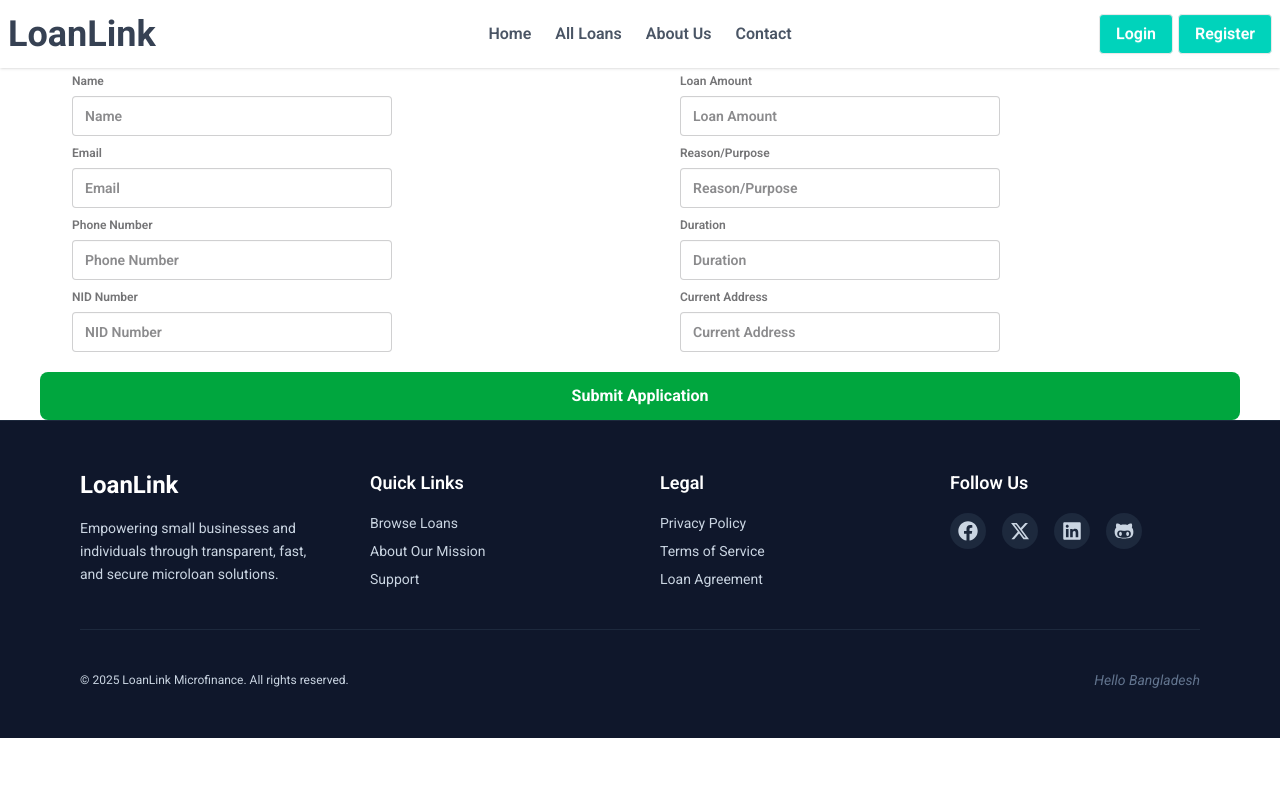
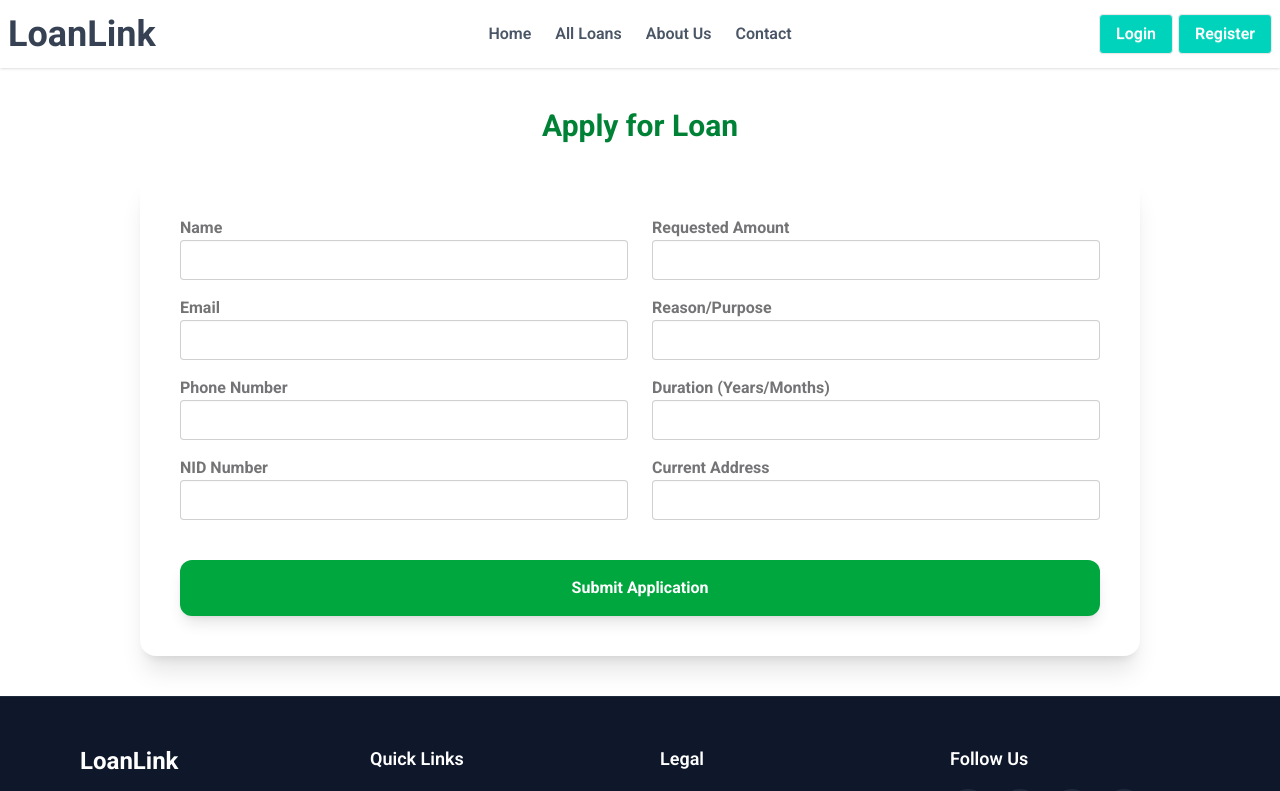
Before and after one commit to sumon10c/Microloan-client-site, a React (Vite) app: page /loanApplication/1 in a window 1280 px wide. Shown: the top 791 px of the page. Built offline with nearby package versions, Linux system fonts and the light colour scheme; no server answers.

Commit message:
add updated application form

```diff
--- a/src/page/All Loan/LoanApplicationForm/LoanApplicationForm.jsx
+++ b/src/page/All Loan/LoanApplicationForm/LoanApplicationForm.jsx
@@ -1,142 +1,151 @@
-import React from "react";
+import React, { useContext, useEffect } from "react";
 import { useForm } from "react-hook-form";
 import Swal from "sweetalert2";
 import Axios from "../../../Context/Hook/useAxiousSucere/Axios";
 import { useParams } from "react-router";
+import usehook from "../../../Context/Hook/usehook";
+import { AuthContex } from "../../../Context/AuthContex";
 
 const LoanApplicationForm = () => {
-  const { _id } = useParams();
-  const axiosSecure = Axios();
+  const { id } = useParams();
+
+  const { user } = usehook();
+  const axiosSecure = Axios(AuthContex);
+
   const {
     register,
     handleSubmit,
+    reset,
     formState: { errors },
   } = useForm();
+
+  useEffect(() => {
+    if (user) {
+      reset({
+        name: user?.displayName,
+        Email: user?.email,
+      });
+    }
+  }, [user, reset]);
+
   const applicationSubmite = (data) => {
     const fullData = {
-      ...data, // ইউজারের পূরণ করা সব ইনপুট ডাটা
-      loanId: _id, // useParams() থেকে পাওয়া সেই নির্দিষ্ট লোনের ID
-      status: "Pending", // আপনি এখানে সরাসরি "Pending" লিখে দিচ্ছেন
-      appliedDate: new Date().toISOString(), // বর্তমান সময় ও তারিখ অটোমেটিক জেনারেট হচ্ছে
+      ...data,
+      loanId: id,
+      status: "Pending",
+      appliedDate: new Date().toISOString(),
     };
-    console.log("Database-এ যা যা যাচ্ছে:", fullData);
 
-    console.log("loan applicaan name:", data);
     Swal.fire({
       title: "Are you sure?",
-      text: "You won't be able to revert this!",
-      icon: "warning",
+      text: "আপনি কি আবেদনটি জমা দিতে চান?",
+      icon: "question",
       showCancelButton: true,
       confirmButtonColor: "#3085d6",
       cancelButtonColor: "#d33",
-      confirmButtonText: "Yes, Submit it!",
+      confirmButtonText: "Yes, Submit!",
     }).then((result) => {
       if (result.isConfirmed) {
         axiosSecure.post("/loansApplication", fullData).then((res) => {
-          console.log("after post", res.data);
           if (res.data.insertedId) {
-            Swal.fire("Success!", "আবেদনটি জমা হয়েছে!", "success");
-            reset(); // ফর্মটি খালি করার জন্য
+            Swal.fire("Success!", "আবেদনটি সফলভাবে জমা হয়েছে!", "success");
+            reset();
           }
         });
-
-        // Swal.fire({
-        //   title: "Deleted!",
-        //   text: "Your file has been deleted.",
-        //   icon: "success",
-        // });
       }
     });
   };
+
   return (
-    <div>
+    <div className="py-10">
+      <h2 className="text-3xl font-bold text-center mb-8 text-green-700">
+        Apply for Loan
+      </h2>
       <form
         onSubmit={handleSubmit(applicationSubmite)}
-        className="max-w-[1200px] mx-auto grid grid-cols-1 md:grid-cols-2 gap-4"
+        className="max-w-[1000px] mx-auto grid grid-cols-1 md:grid-cols-2 gap-6 bg-white p-10 shadow-xl rounded-2xl"
       >
-        {/* 1st collam */}
-        <div className="font-semibold ml-8">
-          <fieldset className="fieldset">
-            <label className="label">Name</label>
+        {/* Column 1 */}
+        <div className="space-y-4">
+          <div>
+            <label className="label font-bold">Name</label>
             <input
-              type="text"
               {...register("name")}
-              className="input"
-              placeholder="Name"
+              className="input input-bordered w-full"
+              readOnly
             />
-          </fieldset>
-          <fieldset className="fieldset">
-            <label className="label">Email</label>
+          </div>
+          <div>
+            <label className="label font-bold">Email</label>
             <input
-              type="Email"
               {...register("Email")}
-              className="input"
-              placeholder="Email"
+              className="input input-bordered w-full"
+              readOnly
             />
-          </fieldset>
-          <fieldset className="fieldset">
-            <label className="label">Phone Number</label>
+          </div>
+          <div>
+            <label className="label font-bold">Phone Number</label>
             <input
               type="number"
               {...register("Number")}
-              className="input"
-              placeholder="Phone Number"
+              className="input input-bordered w-full"
+              required
             />
-          </fieldset>
-          <fieldset className="fieldset">
-            <label className="label">NID Number</label>
+          </div>
+          <div>
+            <label className="label font-bold">NID Number</label>
             <input
               type="number"
               {...register("NID")}
-              className="input"
-              placeholder="NID Number"
+              className="input input-bordered w-full"
+              required
             />
-          </fieldset>
+          </div>
         </div>
-        {/* 2nd collam */}
-        <div className="font-semibold ml-8">
-          <fieldset className="fieldset">
-            <label className="label">Loan Amount</label>
+
+        {/* Column 2 */}
+        <div className="space-y-4">
+          <div>
+            <label className="label font-bold">Requested Amount</label>
             <input
               type="number"
               {...register("amount")}
-              className="input"
-              placeholder="Loan Amount"
+              className="input input-bordered w-full"
+              required
             />
-          </fieldset>
-          <fieldset className="fieldset">
-            <label className="label">Reason/Purpose</label>
+          </div>
+          <div>
+            <label className="label font-bold">Reason/Purpose</label>
             <input
               type="text"
               {...register("purpose")}
-              className="input"
-              placeholder="Reason/Purpose"
+              className="input input-bordered w-full"
+              required
             />
-          </fieldset>
-          <fieldset className="fieldset">
-            <label className="label">Duration</label>
+          </div>
+          <div>
+            <label className="label font-bold">Duration (Years/Months)</label>
             <input
               type="text"
               {...register("duration")}
-              className="input"
-              placeholder="Duration"
+              className="input input-bordered w-full"
+              required
             />
-          </fieldset>
-          <fieldset className="fieldset">
-            <label className="label">Current Address</label>
+          </div>
+          <div>
+            <label className="label font-bold">Current Address</label>
             <input
               type="text"
               {...register("Address")}
-              className="input"
-              placeholder="Current Address"
+              className="input input-bordered w-full"
+              required
             />
-          </fieldset>
+          </div>
         </div>
 
-        {/* Submit Button */}
         <button
           type="submit"
-          className="md:col-span-2 bg-green-600 text-white py-3 rounded-lg font-bold hover:bg-green-700 transition"
+          className="md:col-span-2 bg-green-600 text-white py-4 rounded-xl font-bold hover:bg-green-700 transition-all shadow-lg mt-4"
         >
           Submit Application
         </button>
```
